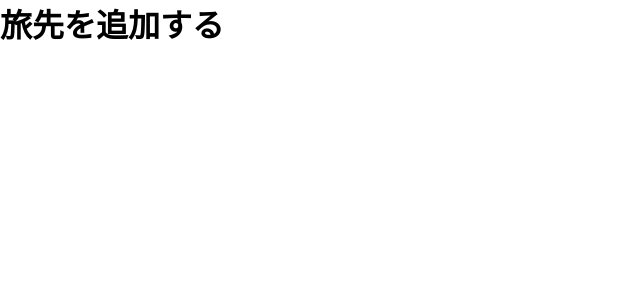
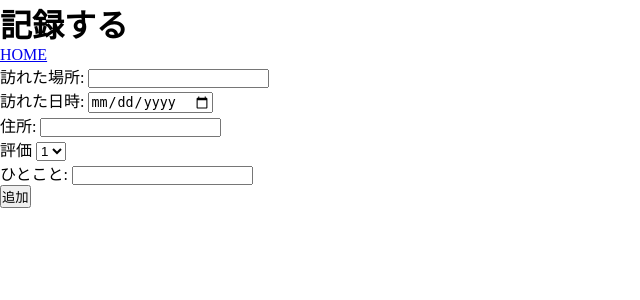
Before and after one commit to 2024AIT-OOP2-G07/Travel_Diary, a Flask app: page /add/ in a window 1280 px wide. Shown: the top 300 px of the page, without its empty margins (0-640 px from the left). Run offline with Flask 3, Linux system fonts and the light colour scheme.

Commit message:
フォームを作成しました

```diff
--- a/routes/add.py
+++ b/routes/add.py
@@ -1,6 +1,47 @@
-from flask import Blueprint, render_template
+from flask import Blueprint, render_template,request,url_for,redirect
+from urllib.request import Request, urlopen
+from urllib.parse import quote
+import json
+from models import prace
+
+
 add_bp = Blueprint("add", __name__, url_prefix="/add")
 
 @add_bp.route("/")
 def list():
     return render_template("add.html")
+
+@add_bp.route("/add", methods=["GET", "POST"])
+def add():
+
+    if request.method == "POST":
+        name = request.form["name"]
+        day = request.form["day"]
+        address = request.form["address"]
+        evaluation = request.form["evaluation"]
+        comment = request.form["comment"]
+
+        coordinates = get_coordinates(address)
+
+        if not coordinates:
+            return render_template(
+                "add.html", error="住所が見つかりませんでした"
+            )
+
+        prace.create(
+            name=name, day=day, address=address, evaluation=evaluation, comment=comment, lat=coordinates[1], lon=coordinates[0]
+        )
+        return redirect(url_for("add.list"))
+
+    return render_template("add.html")
+
+def get_coordinates(address):
+    url = f"https://msearch.gsi.go.jp/address-search/AddressSearch?q={quote(address)}"
+    req = Request(url)
+    with urlopen(req) as res:
+        data = json.load(res)
+
+    if len(data) == 0:
+        return None
+
+    return data[0]["geometry"]["coordinates"]
--- a/templates/add.html
+++ b/templates/add.html
@@ -6,6 +6,32 @@
     <link rel="stylesheet" href="{{ url_for('static', filename='style.css') }}" />
   </head>
   <body>
-    <h1>旅先を追加する</h1>
+    <h1>記録する</h1>
+
+    {% if error %}
+      <p class="error">{{ error }}</p>
+    {% endif %}
+
+    <ul class="breadcrumb">
+      <li><a href="{{ url_for('index') }}">HOME</a></li>
+    </ul>
+
+    <form action="{{ url_for('add.add') }}" method="post">
+      <label>訪れた場所: <input type="text" name="name" required /></label><br />
+      <label>訪れた日時: <input type="date" name="day" required /></label><br />
+      <label>住所: <input type="text" name="address" required /></label><br />
+      <label>評価
+        <select name="evaluation" required>
+          <option value="1">1</option>
+          <option value="2">2</option>
+          <option value="3">3</option>
+          <option value="4">4</option>
+          <option value="5">5</option>
+        </select>
+      </label><br />
+      <label>ひとこと: <input type="text" name="comment" required /></label><br />
+
+      <button type="submit">追加</button>
+    </form>
   </body>
 </html>
```
